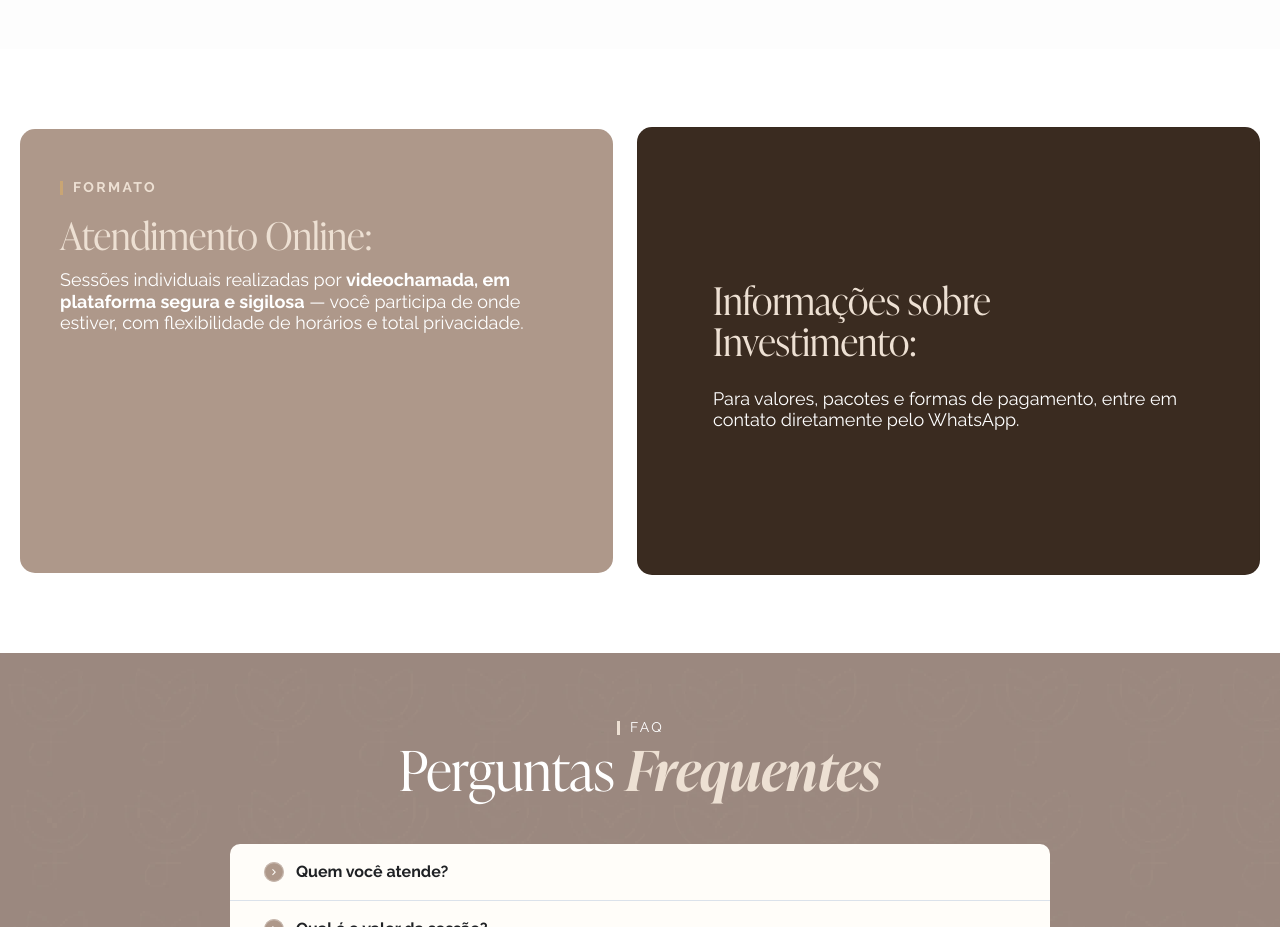
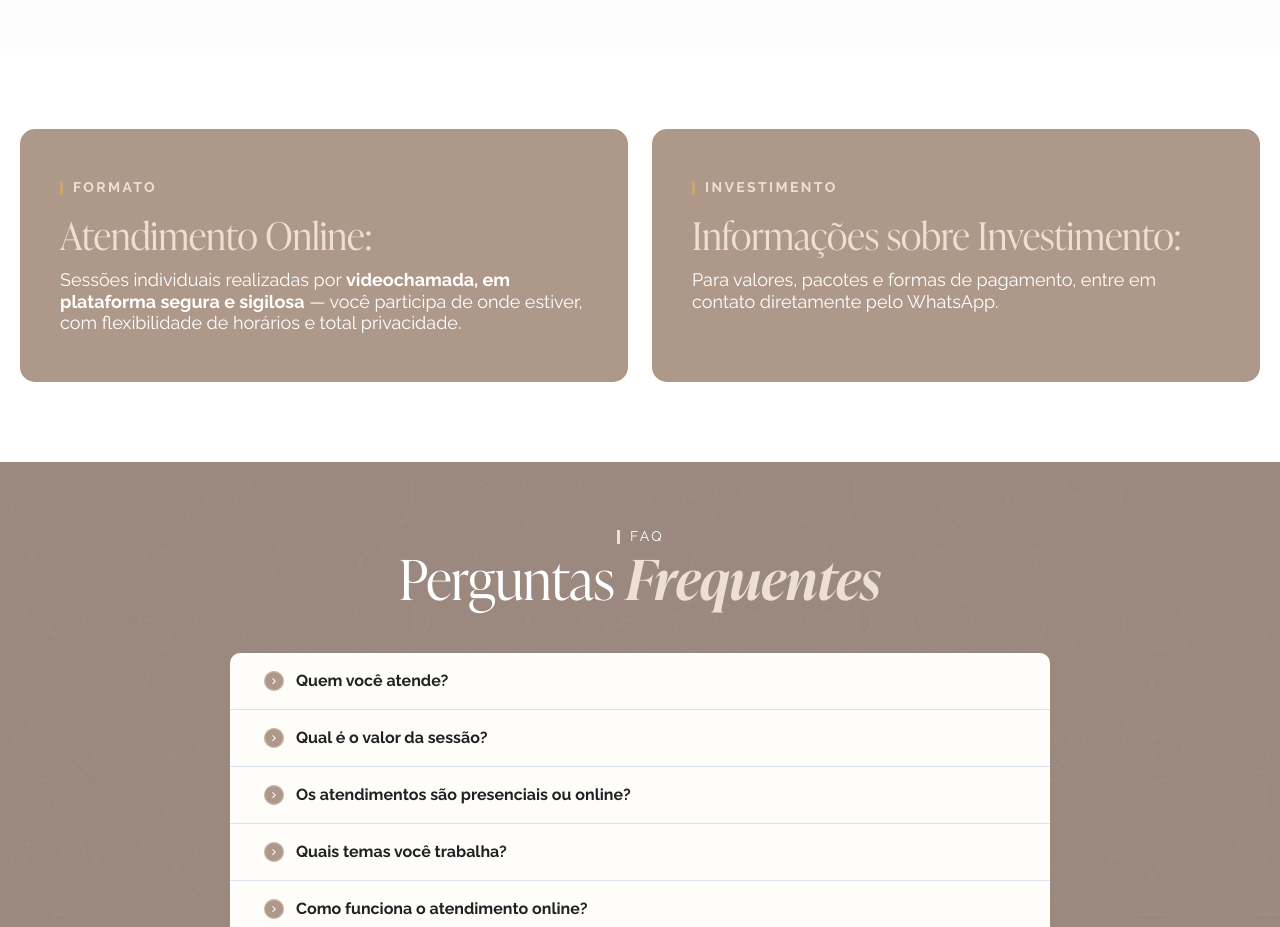
Before and after one commit to kelvenresultiva-lab/oliviadias, a plain HTML site: page index.html in a window 1280 px wide. Shown: the part 3740-4667 px from the top of the page. Drawn offline with Linux system fonts and the light colour scheme.

Commit message:
Investimento: mesma cor e mesmo estilo de texto do card de Formato
Co-Authored-By: Claude Sonnet 5 <noreply@anthropic.com>

```diff
--- a/index.html
+++ b/index.html
@@ -491,7 +491,7 @@ html,body{opacity:1!important;visibility:visible!important}
 .tf-format-desc strong{font-weight:700;}
 .tf-format-dark .tf-format-desc{color:#FFFFFF;}
 .tf-invest-wrap{margin-top:0;height:100%;}
-.tf-invest-wrap .elementor-element-4e72be0,.tf-invest-wrap .elementor-element-01bfca3{height:100% !important;}
+.tf-invest-wrap .tf-format-card{height:100%;}
 .tf-map-card{height:100%;position:relative;border-radius:15px;overflow:hidden;min-height:280px;}
 .tf-map-caption{position:absolute;left:0;right:0;bottom:0;background:#AE988A;color:#EDE0D3;font-family:'Raleway',sans-serif;font-size:12px;text-align:center;padding:8px 12px;}
 @media(max-width:767px){
@@ -515,14 +515,10 @@ html,body{opacity:1!important;visibility:visible!important}
 </div>
 </div>
 <div class="tf-invest-wrap">
-<div class="elementor-element elementor-element-4e72be0 e-con e-atomic-element e-flexbox-base e-4e72be0-316d6d0" data-e-type="e-flexbox" data-element_type="e-flexbox" data-id="4e72be0" data-interaction-id="4e72be0">
-<div class="elementor-element elementor-element-01bfca3 e-con e-atomic-element e-flexbox-base e-01bfca3-4827ab4 atomik-entrada-22" data-e-type="e-flexbox" data-element_type="e-flexbox" data-id="01bfca3" data-interaction-id="01bfca3">
-<div class="elementor-element elementor-element-1cf0e2f e-con e-atomic-element e-flexbox-base e-1cf0e2f-75d01db" data-e-type="e-flexbox" data-element_type="e-flexbox" data-id="1cf0e2f" data-interaction-id="1cf0e2f">
-<p class="e-ead602f-916d583 e-paragraph-base" data-e-type="widget" data-id="ead602f" data-interaction-id="ead602f">Informações sobre Investimento:</p>
-<p class="e-22f2c3a-ae6af73 e-paragraph-base" data-e-type="widget" data-id="22f2c3a" data-interaction-id="22f2c3a">Para valores, pacotes e formas de pagamento, entre em contato diretamente pelo WhatsApp.</p>
-</div>
-</div>
-
+<div class="tf-format-card tf-format-dark">
+<p class="tf-format-eyebrow"><span class="tf-format-bar"></span>INVESTIMENTO</p>
+<h3 class="tf-format-title">Informações sobre Investimento:</h3>
+<p class="tf-format-desc">Para valores, pacotes e formas de pagamento, entre em contato diretamente pelo WhatsApp.</p>
 </div>
 </div>
 </div>
```
